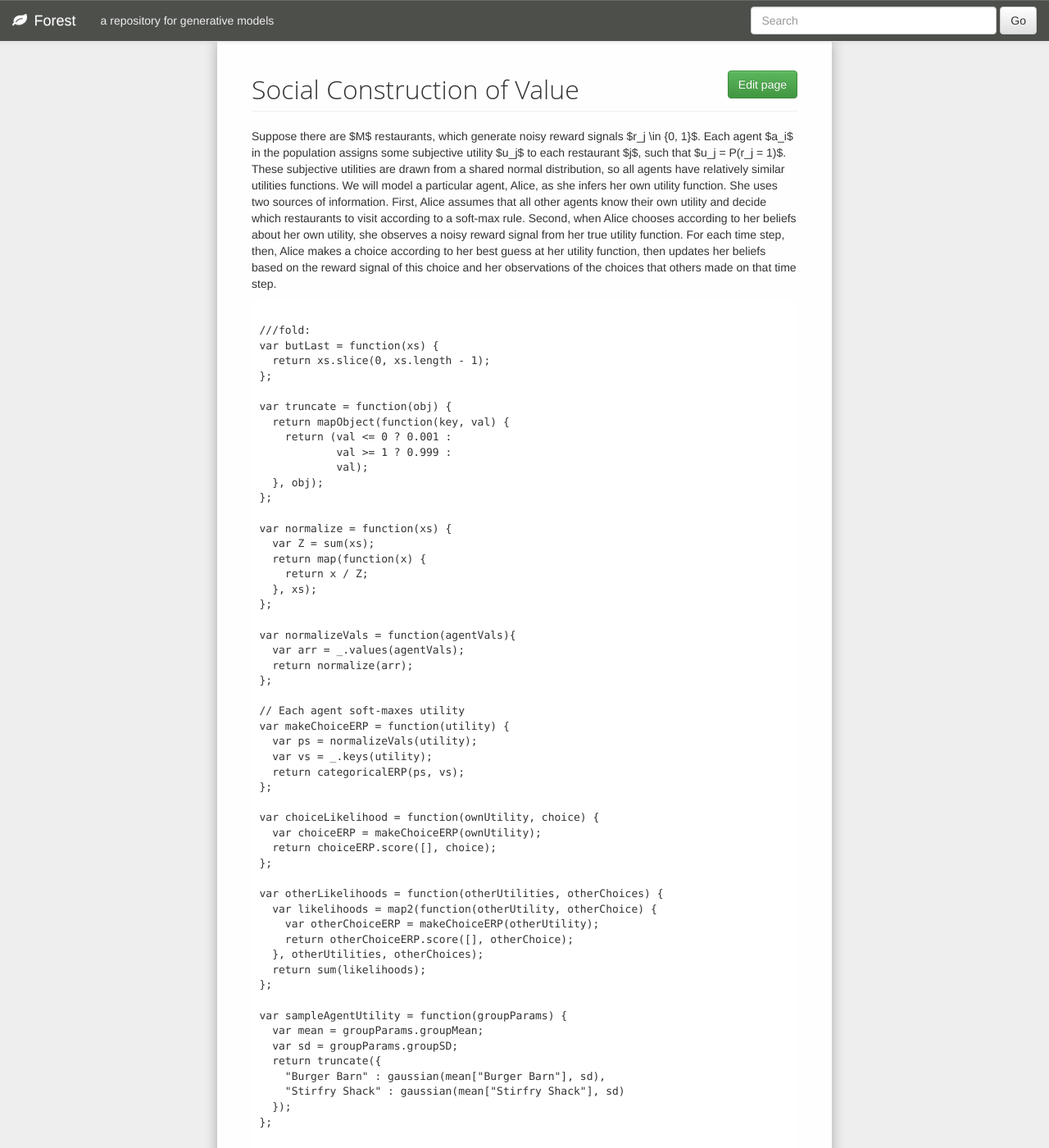
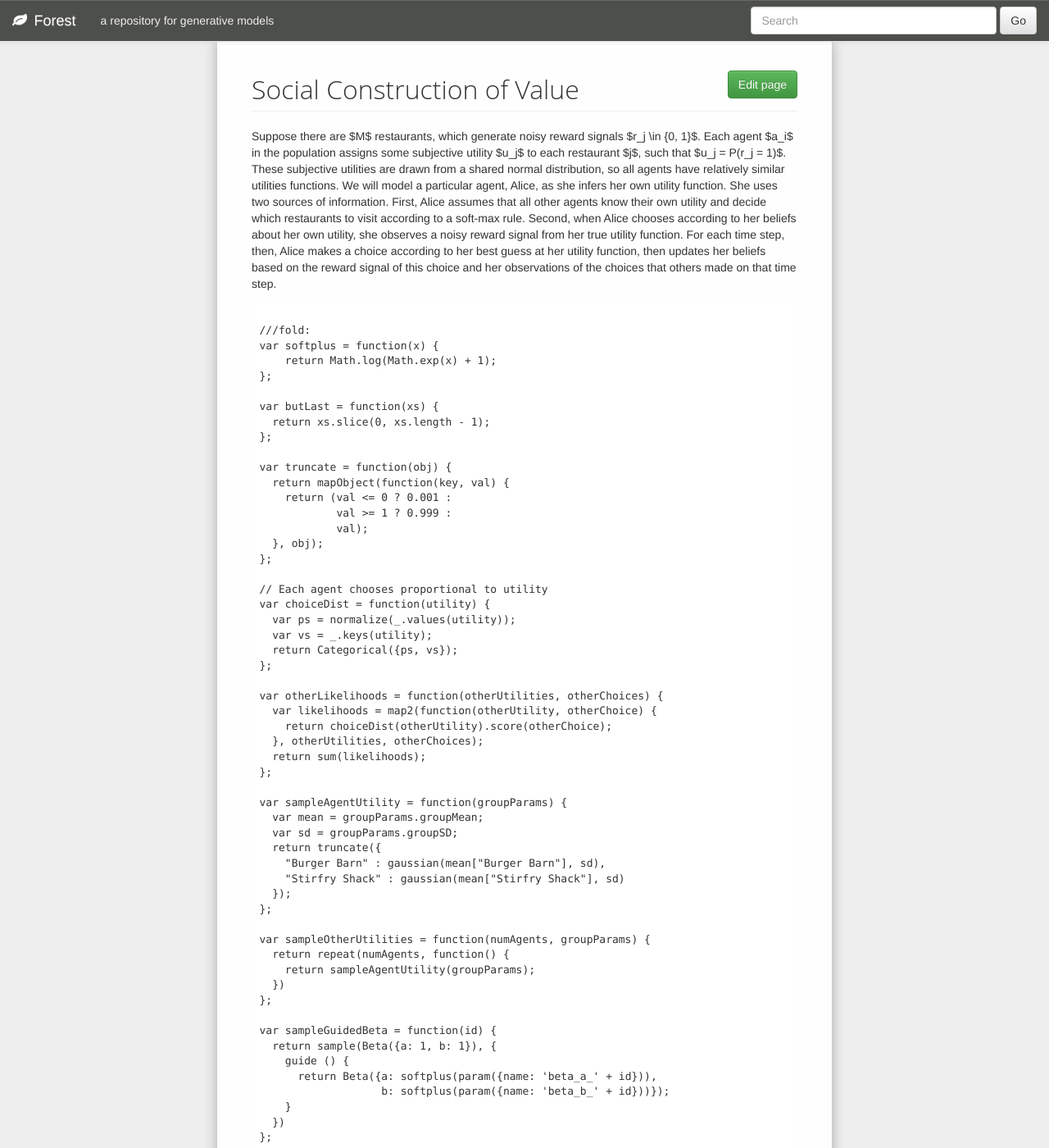
Before and after one commit to forestdb/forestdb.org, a Jekyll site: the page built from models/social-utility.md, in a window 1280 px wide and 1400 px high. Shown: the whole window at 82% size. Built offline with Jekyll 4.4.1, drawn with Linux system fonts in a browser that asks for light colours; nearby versions of some CDN libraries; library files that are not in the unit come from our copies; a script that is not in the unit is left out; some of the changed text lies outside the part shown.

Commit message:
Start modernizing...

```diff
--- a/models/social-utility.md
+++ b/models/social-utility.md
@@ -10,6 +10,10 @@
 ~~~~
 
 ///fold:
+var softplus = function(x) {
+    return Math.log(Math.exp(x) + 1);
+};
+
 var butLast = function(xs) {
   return xs.slice(0, xs.length - 1);
 };
@@ -22,34 +26,16 @@
   }, obj);
 };
 
-var normalize = function(xs) {
-  var Z = sum(xs);
-  return map(function(x) {
-    return x / Z;
-  }, xs);
-};
-
-var normalizeVals = function(agentVals){
-  var arr = _.values(agentVals);
-  return normalize(arr);
-};
-
-// Each agent soft-maxes utility
-var makeChoiceERP = function(utility) {
-  var ps = normalizeVals(utility);
+// Each agent chooses proportional to utility
+var choiceDist = function(utility) {
+  var ps = normalize(_.values(utility));
   var vs = _.keys(utility);
-  return categoricalERP(ps, vs);
-};
-
-var choiceLikelihood = function(ownUtility, choice) {
-  var choiceERP = makeChoiceERP(ownUtility);
-  return choiceERP.score([], choice);
+  return Categorical({ps, vs});
 };
 
 var otherLikelihoods = function(otherUtilities, otherChoices) {
   var likelihoods = map2(function(otherUtility, otherChoice) {
-    var otherChoiceERP = makeChoiceERP(otherUtility);
-    return otherChoiceERP.score([], otherChoice);
+    return choiceDist(otherUtility).score(otherChoice);
   }, otherUtilities, otherChoices);
   return sum(likelihoods);
 };
@@ -68,21 +54,31 @@
     return sampleAgentUtility(groupParams);
   })
 };
+
+var sampleGuidedBeta = function(id) {
+  return sample(Beta({a: 1, b: 1}), {
+    guide () {
+      return Beta({a: softplus(param({name: 'beta_a_' + id})),
+                   b: softplus(param({name: 'beta_b_' + id}))});
+    }
+  })
+};
 ///
 
 var numAgents = 3;
 
 var sampleGroupParams = function() {
   return {
-    groupMean : {"Burger Barn" : uniform(0,1),
-                 "Stirfry Shack" : uniform(0,1)},
-    groupSD : uniform(0, 0.15)
+    groupMean : {
+      "Burger Barn" : beta(1,1),//sampleGuidedBeta('burger'),
+      "Stirfry Shack" : beta(1,1)//sampleGuidedBeta('stirfry')
+    },
+    groupSD : uniform(0,.15)//sampleGuidedBeta('sd')
   };
 };
 
-var beliefPrior = function() {
+var prior = function() {
   var groupParams = sampleGroupParams();
-
   return {
     groupParams : groupParams,
     ownUtility: sampleAgentUtility(groupParams),
@@ -90,52 +86,44 @@
   };
 };
 
-var infer = function(evidence) {
-  if(evidence.length === 0) {
-    return beliefPrior(); // Take a sample from prior
-  } else {
-    var newEvidence = last(evidence);
+// case 1
+// var data = [{self: {choice : "Burger Barn", rewardSignal : true},
+//              others : ["Stirfry Shack", "Stirfry Shack", "Stirfry Shack"]}];
+// case 2
+var data = [{self: {choice : "Burger Barn", rewardSignal : true},
+                 others : ["Stirfry Shack", "Stirfry Shack", "Stirfry Shack"]},
+                {self: {choice : "Burger Barn", rewardSignal : true},
+                 others : ["Stirfry Shack", "Stirfry Shack", "Stirfry Shack"]},
+                {self: {choice : "Burger Barn", rewardSignal : true},
+                 others : ["Stirfry Shack", "Stirfry Shack", "Stirfry Shack"]},
+                {self: {choice : "Burger Barn", rewardSignal : true},
+                 others : ["Stirfry Shack", "Stirfry Shack", "Stirfry Shack"]}];
+// case 3
+// var data = [{self: {choice : "Burger Barn", rewardSignal : true},
+//                  others : ["Stirfry Shack", "Stirfry Shack", "Stirfry Shack"]},
+//                 {self: {choice : "Burger Barn", rewardSignal : true},
+//                  others : ["Stirfry Shack", "Stirfry Shack", "Stirfry Shack"]},
+//                 {self: {choice : "Burger Barn", rewardSignal : true},
+//                  others : ["Stirfry Shack", "Stirfry Shack", "Stirfry Shack"]},
+//                 {self: {choice : "Burger Barn", rewardSignal : false},
+//                  others : ["Burger Barn", "Burger Barn", "Stirfry Shack"]}];
 
-    // Recursively reason about what I would have believed last time step
-    var beliefs = infer(butLast(evidence));
-
+var model = function() {
+  var beliefs = prior();
+  mapData({data: data}, function(datum) {
     // What beliefs would make this reward signal most likely?
-    factor(bernoulliERP.score([beliefs.ownUtility[newEvidence.self.choice]],
-                              newEvidence.self.rewardSignal));
+    var rewardExpectation = beliefs.ownUtility[datum.self.choice];
+    observe(Bernoulli({p: rewardExpectation}), datum.self.rewardSignal)
 
     // What beliefs would make my friend's choices most likely?
-    factor(otherLikelihoods(beliefs.otherUtilities, newEvidence.others));
-    return beliefs;
-  }
+    factor(otherLikelihoods(beliefs.otherUtilities, datum.others));
+  });
+  return beliefs;
 };
 
-var results = SMC(function() {
-  // evidence 1
-  var evidence = [{self: {choice : "Burger Barn", rewardSignal : true},
-                   others : ["Stirfry Shack", "Stirfry Shack", "Stirfry Shack"]}];
-  // evidence 2
-  // var evidence = [{self: {choice : "Burger Barn", rewardSignal : true},
-  //                  others : ["Stirfry Shack", "Stirfry Shack", "Stirfry Shack"]},
-  //                 {self: {choice : "Burger Barn", rewardSignal : true},
-  //                  others : ["Stirfry Shack", "Stirfry Shack", "Stirfry Shack"]},
-  //                 {self: {choice : "Burger Barn", rewardSignal : true},
-  //                  others : ["Stirfry Shack", "Stirfry Shack", "Stirfry Shack"]},
-  //                 {self: {choice : "Burger Barn", rewardSignal : true},
-  //                  others : ["Stirfry Shack", "Stirfry Shack", "Stirfry Shack"]}];
-  // evidence 3
-  // var evidence = [{self: {choice : "Burger Barn", rewardSignal : true},
-  //                  others : ["Stirfry Shack", "Stirfry Shack", "Stirfry Shack"]},
-  //                 {self: {choice : "Burger Barn", rewardSignal : true},
-  //                  others : ["Stirfry Shack", "Stirfry Shack", "Stirfry Shack"]},
-  //                 {self: {choice : "Burger Barn", rewardSignal : true},
-  //                  others : ["Stirfry Shack", "Stirfry Shack", "Stirfry Shack"]},
-  //                 {self: {choice : "Burger Barn", rewardSignal : false},
-  //                  others : ["Burger Barn", "Burger Barn", "Stirfry Shack"]}];
-  return infer(evidence);
-}, {particles : 10000});
-
-vizPrint(Enumerate(function() { return sample(results).ownUtility}));
-vizPrint(Enumerate(function() { return sample(results).groupParams.groupSD}));
+var results = Infer({method: 'MCMC', samples: 10000}, model);
+console.log(expectation(results, function(x) {return x['ownUtility']['Stirfry Shack']}))
+console.log(expectation(results, function(x) {return x['groupParams']['groupSD']}))
 ~~~~
 
 Despite the fact Alice doesn't explicitly observe any information about the Stirfry Shack, she nonetheless forms strong beliefs about it by observing the actions of agents that she believes belong to her group. By comparing evidence1 to evidence2, we see that additional evidence strengthens Alice's belief and also leads to an inference that the SD of her group must be quite large (otherwise it's hard to explain why no one else is choosing the Burger Barn). By comparing evidence2 to evidence3, we see that observing just a few mixed signals (i.e. a bad experience at Burger Barn herself, and social evidence of some other choosing Burger Barn), her beliefs about SD shift much lower.
```
